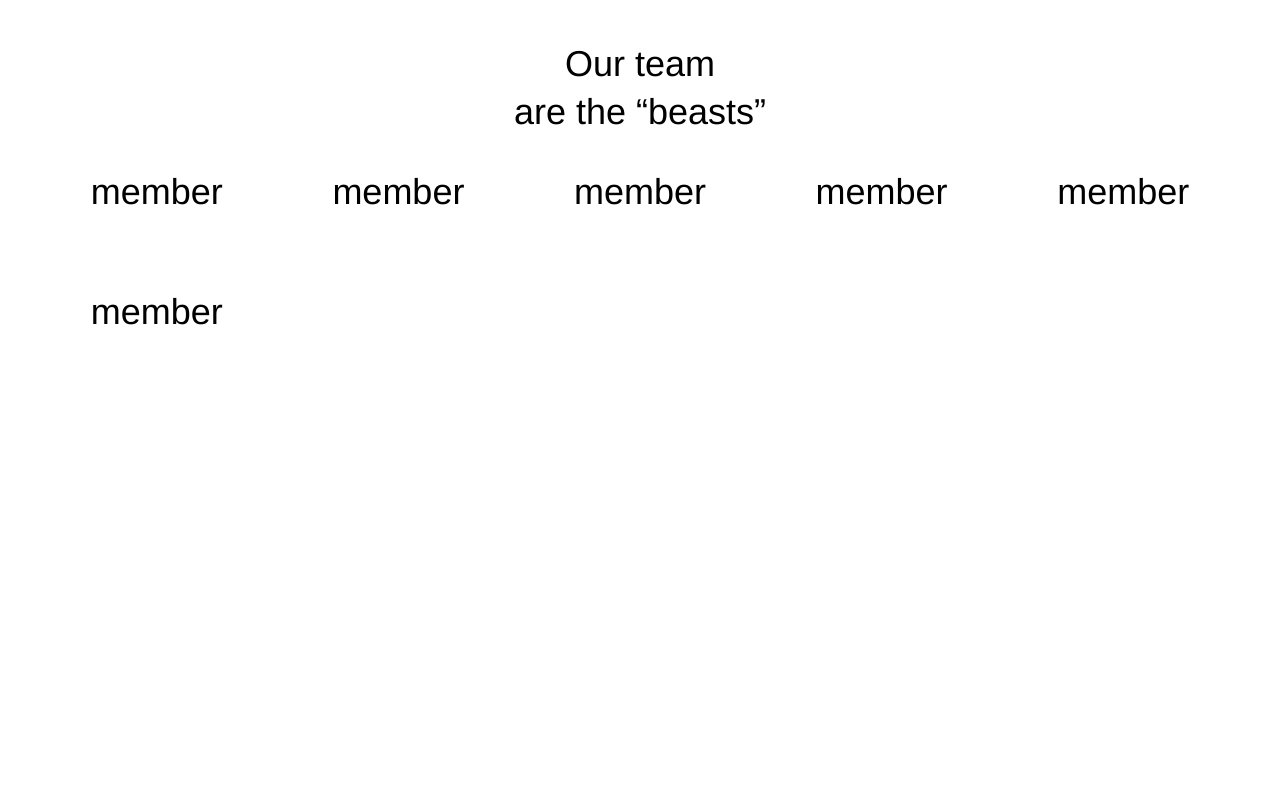
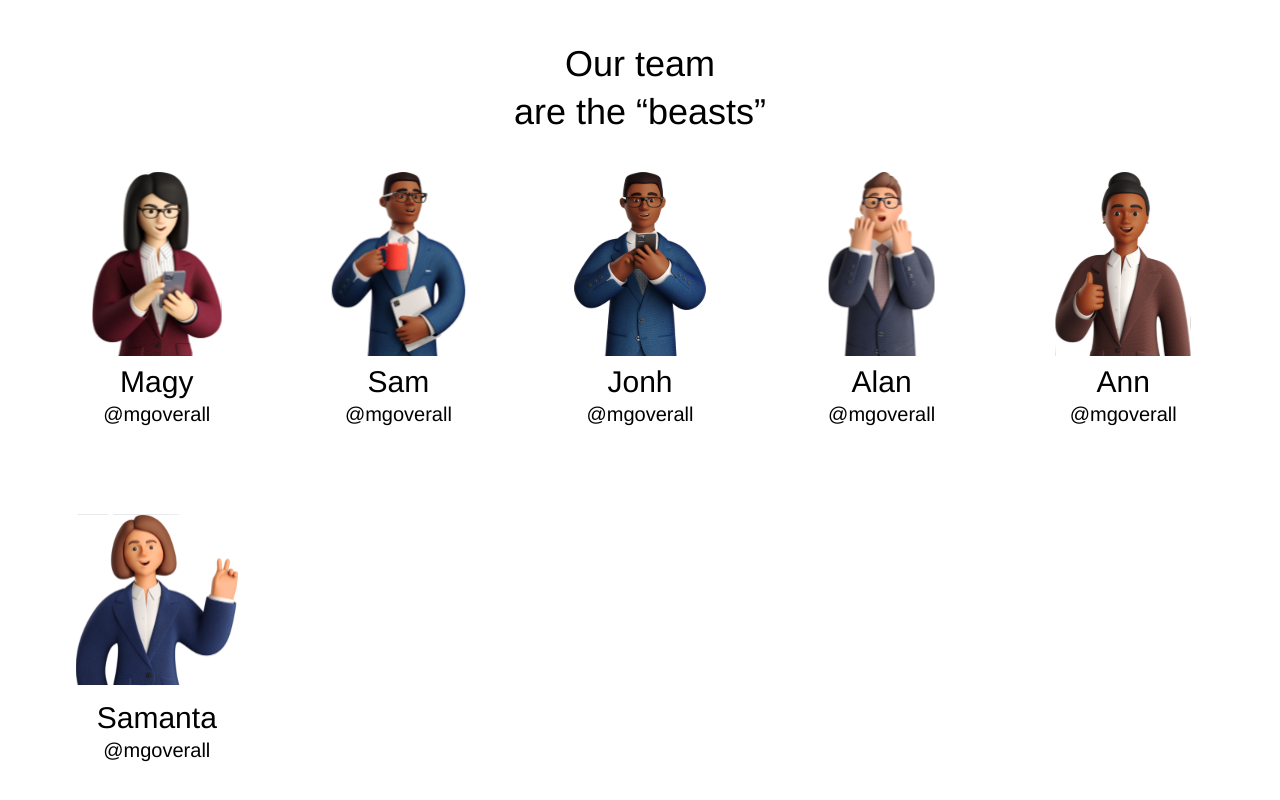
Before and after one commit to Emin-Pogosbekov/paralax-app, a Next.js app: page / in a window 1280 px wide. Shown: the part 1083-1883 px from the top of the page. Before the commit the page ends 1495 px from the top, so only its background shows below. Built offline with nearby package versions, Linux system fonts and the light colour scheme.

Commit message:
Members added to the about component

```diff
--- a/components/aboutus.tsx
+++ b/components/aboutus.tsx
@@ -1,4 +1,5 @@
 import React from 'react'
+import Member from './member'
 
 const AboutUs: React.FC = () => {
     return (
@@ -13,12 +14,12 @@ const AboutUs: React.FC = () => {
                 <h2>Our team</h2>
                 <div className='mt-2'>are the &ldquo;beasts&rdquo;</div>
                 <div className='mt-10 grid grid-cols-2 md:grid-cols-3 lg:grid-cols-4 xl:grid-cols-5 gap-6 lg:gap-20'>
-                    <div>member</div>
-                    <div>member</div>
-                    <div>member</div>
-                    <div>member</div>
-                    <div>member</div>
-                    <div>member</div>
+                    <Member id='1' name='Magy' link='https://github.com' socialId='@mgoverall' />
+                    <Member id='2' name='Sam' link='https://github.com' socialId='@mgoverall' />
+                    <Member id='3' name='Jonh' link='https://github.com' socialId='@mgoverall' />
+                    <Member id='4' name='Alan' link='https://github.com' socialId='@mgoverall' />
+                    <Member id='5' name='Ann' link='https://github.com' socialId='@mgoverall' />
+                    <Member id='6' name='Samanta' link='https://github.com' socialId='@mgoverall' />
                 </div>
             </div>
         </section>
```
